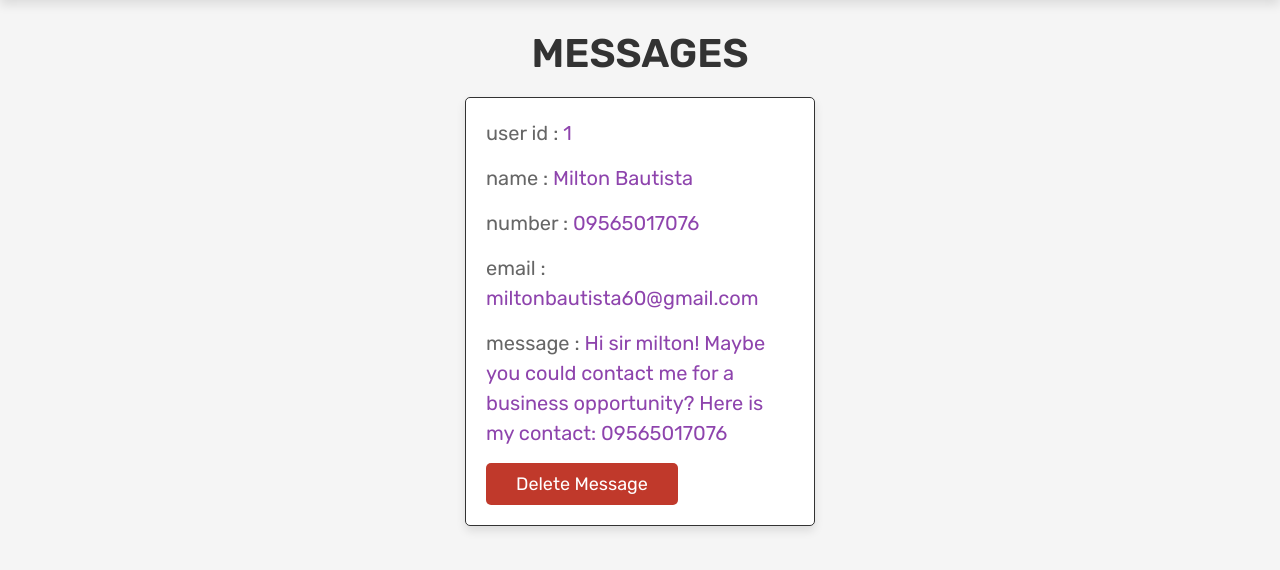
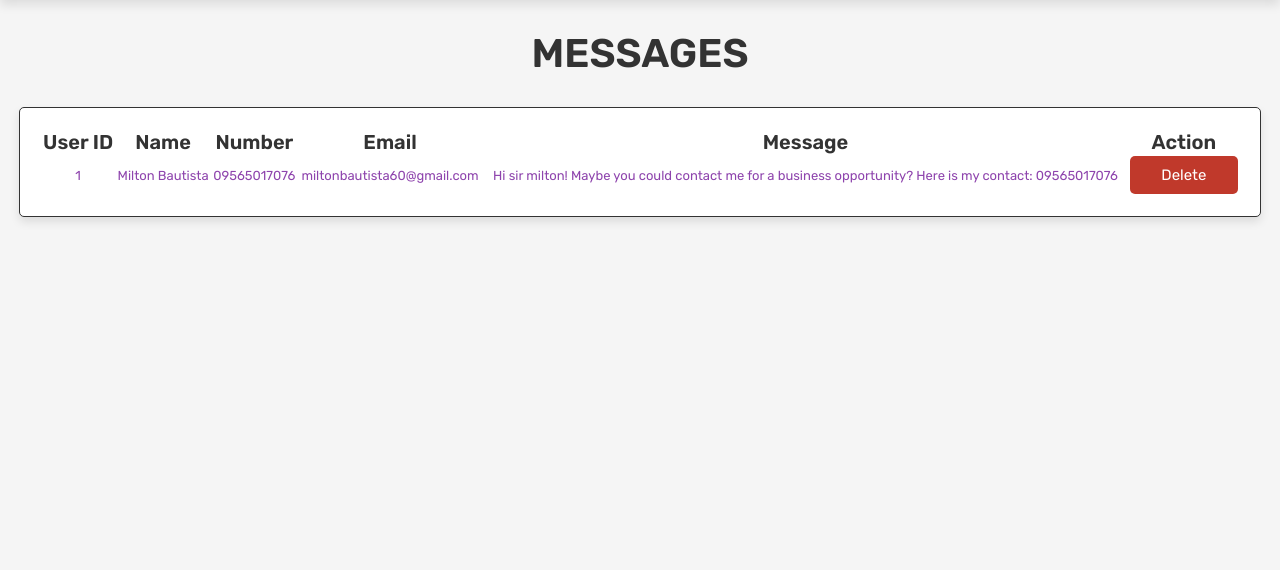
Before and after one commit to Miltonyuu/Bookworms-application, a PHP site: page /Bookworms-application/admin_contacts.php in a window 1280 px wide. Shown: the part 69-639 px from the top of the page. Run offline with PHP 8.4, Linux system fonts and the light colour scheme; a user stored in the database is signed in; data comes from the database, SQL or seed files in the repository.

Commit message:
users and messages in admin panel was now in table form
users and messages in admin panel was now in table form

```diff
--- a/admin_contacts.php
+++ b/admin_contacts.php
@@ -40,7 +40,7 @@ if(isset($_GET['delete'])){
 <section class="messages">
 
    <h1 class="title"> messages </h1>
-
+<!--
    <div class="box-container">
       <?php
          $select_message = mysqli_query($conn, "SELECT * FROM `message`") or die('query failed');
@@ -63,7 +63,42 @@ if(isset($_GET['delete'])){
       }
       ?>
    </div>
-
+-->
+<div class="box-container">
+   <?php
+         $select_message = mysqli_query($conn, "SELECT * FROM `message`") or die('query failed');
+   ?>
+   <div class="box">
+      <table>
+         <thead>
+            <tr>
+               <p><th>User ID</th></p>
+               <p><th>Name</th></p>
+               <p><th>Number</th></p>
+               <p><th>Email</th></p>
+               <p><th>Message</th></p>
+               <p><th>Action</th></p>
+            </tr>
+         </thead>
+         <tbody>
+            <?php
+               while($fetch_message = mysqli_fetch_assoc($select_message)){
+            ?>
+            <tr>
+               <td><?php echo $fetch_message['user_id']; ?></td>
+               <td><?php echo $fetch_message['name']; ?></td>
+               <td><?php echo $fetch_message['number']; ?></td>
+               <td><?php echo $fetch_message['email']; ?></td>
+               <td><?php echo $fetch_message['message']; ?></td>
+               <td><a href="admin_contacts.php?delete=<?php echo $fetch_message['id']; ?>" onclick="return confirm('delete this message?');" class="delete-btn">delete</a></td>
+            </tr>
+            <?php
+               };
+            ?>
+         </tbody>
+      </table>
+   </div>
+</div>
 </section>
 
 
--- a/admin_orders.php
+++ b/admin_orders.php
@@ -64,7 +64,7 @@ if(isset($_GET['delete'])){
          <p> email : <span><?php echo $fetch_orders['email']; ?></span> </p>
          <p> address : <span><?php echo $fetch_orders['address']; ?></span> </p>
          <p> total products : <span><?php echo $fetch_orders['total_products']; ?></span> </p>
-         <p> total price : <span>₱<?php echo $fetch_orders['total_price']; ?></span> </p>
+         <p> total price : <span>₱  <?php echo $fetch_orders['total_price']; ?></span> </p>
          <p> payment method : <span><?php echo $fetch_orders['method']; ?></span> </p>
          <form action="" method="post">
             <input type="hidden" name="order_id" value="<?php echo $fetch_orders['id']; ?>">
--- a/css/admin-section/admin_style.css
+++ b/css/admin-section/admin_style.css
@@ -478,16 +478,23 @@ section{
 }
 
 .users .box-container{
-   display: grid;
+   /*display: grid;
    grid-template-columns: repeat(auto-fit, 30rem);
+   justify-content: center;*/
+   display: flex;
+   flex-wrap: wrap;
    justify-content: center;
    gap:1.5rem;
    max-width: 1200px;
    margin:0 auto;
-   align-items: flex-start;
+   /*align-items: flex-start;*/
 }
 
 .users .box-container .box{
+   flex: 1 1 30rem;
+   max-width: 101rem;
+   box-sizing: border-box;
+   margin: 1rem; /* Adjust spacing between boxes as needed */
    background-color: var(--white);
    padding:2rem;
    border:var(--border);
@@ -496,14 +503,18 @@ section{
    text-align: center;
 }
 
-.users .box-container .box p{
-   padding-bottom: 1.5rem;
-   font-size: 2rem;
-   color:var(--light-color);
+.users .box-container .box table{
+   width: 1000px;
 }
 
-.users .box-container .box p span{
+.users .box-container .box table thead th{
+   font-size: 25px;
+   color:var(--black);
+}
+
+.users .box-container .box table tbody td{
    color:var(--purple);
+   font-size: 13px;
 }
 
 .users .box-container .box .delete-btn{
@@ -511,36 +522,63 @@ section{
 }
 
 .messages .box-container{
-   display: grid;
+   /*display: grid;
    grid-template-columns: repeat(auto-fit, 35rem);
+   justify-content: center;*/
+   display: flex;
+   flex-wrap: wrap;
    justify-content: center;
    gap:1.5rem;
    max-width: 1200px;
    margin:0 auto;
-   align-items: flex-start;
+   /*align-items: flex-start;*/
 }
 
 .messages .box-container .box{
+   /*background-color: var(--white);
+   padding:2rem;
+   border:var(--border);
+   box-shadow: var(--box-shadow);
+   border-radius: .5rem;*/
+   flex: 1 1 30rem;
+   max-width: 130rem;
+   box-sizing: border-box;
+   margin: 1rem; /* Adjust spacing between boxes as needed */
    background-color: var(--white);
    padding:2rem;
    border:var(--border);
    box-shadow: var(--box-shadow);
    border-radius: .5rem;
+   text-align: center;
 }
 
+.messages .box-container .box table{
+   width: 1200px;
+}
+
+.messages .box-container .box table thead th{
+   font-size: 20px;
+   color:var(--black);
+}
+
+/*
 .messages .box-container .box p{
    padding-bottom: 1.5rem;
    font-size: 2rem;
    color:var(--light-color);
    line-height: 1.5;
 }
+*/
 
-.messages .box-container .box p span{
+.messages .box-container .box table tbody td{
    color:var(--purple);
+   font-size: 13px;
 }
 
 .messages .box-container .box .delete-btn{
    margin-top: 0;
+   font-size: 15px;
+   width: 100%;
 }
 
 .verification-requests .box-container{
```
Also changed, not shown: admin_users.php (+35 -10 lines), 4 other files. Lines whose indentation alone changed are shown as unchanged.
